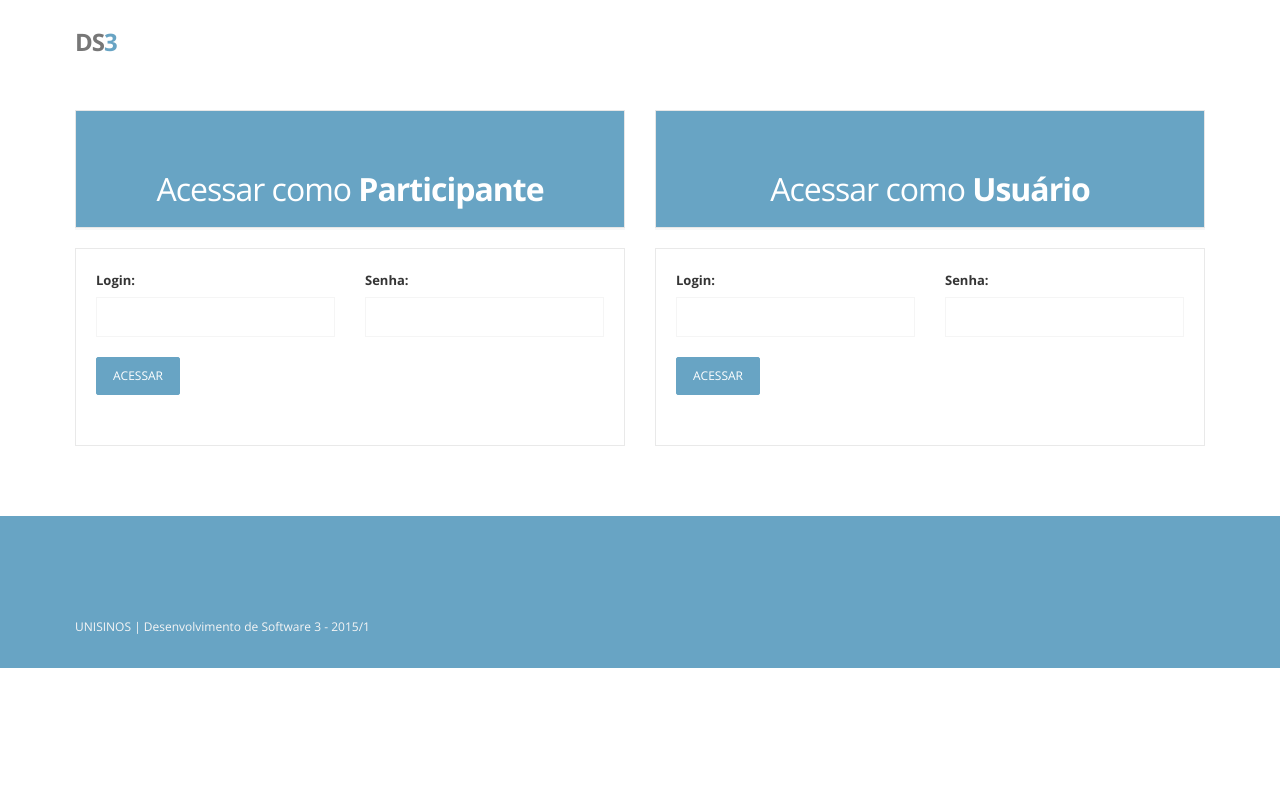
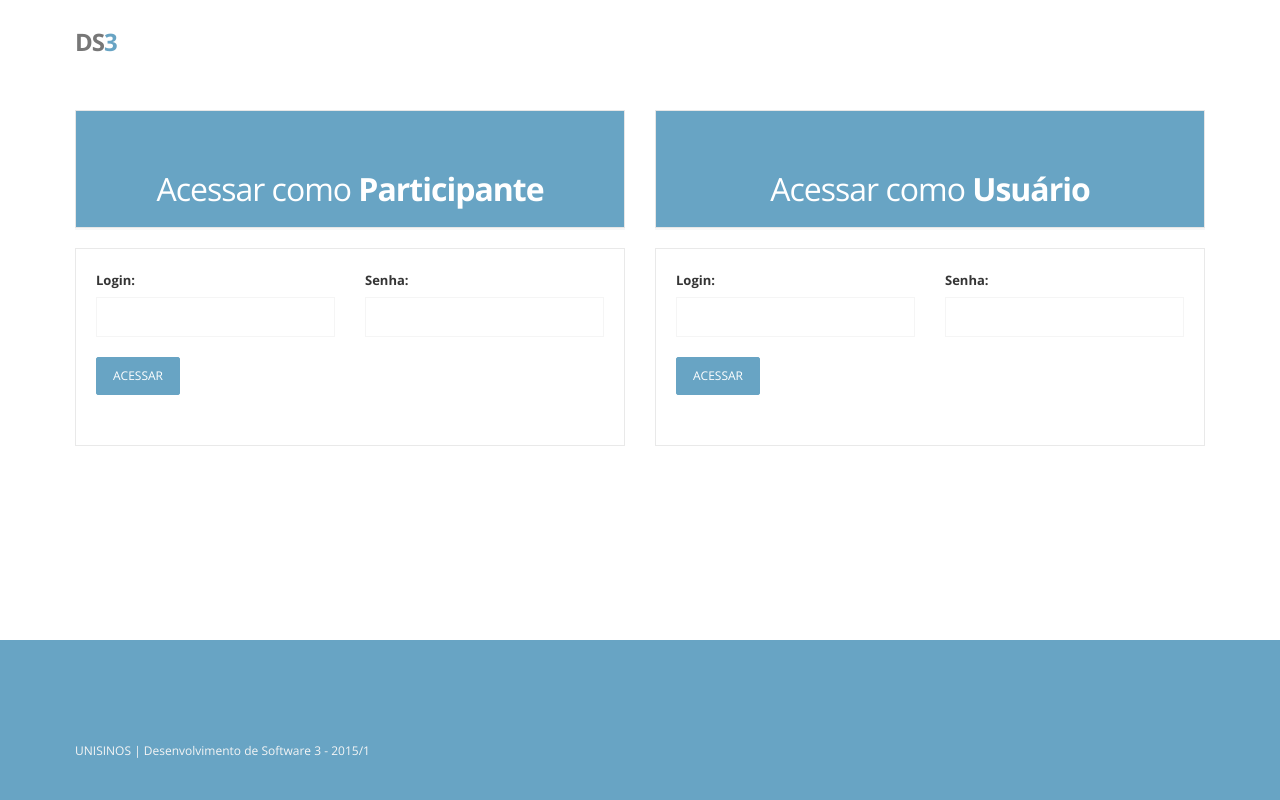
Before and after one commit to FrancieliFoppa/Dev3, a PHP site: page / in a window 1280 px wide. Run offline with PHP 8.4, Linux system fonts and the light colour scheme; some libraries are stand-ins or nearby versions.

Commit message:
Editando estilo da página para fixar o rodapé ao final da página

```diff
--- a/css/skin.css
+++ b/css/skin.css
@@ -216,8 +216,20 @@ ul.clients li:hover {
 
 /* footer */
 footer{
+	position: absolute;
+	bottom: 0;
+	width: 100%;
+	height: 160px;
 	background:#68A4C4;
 }
 #sub-footer{
 	background:#68A4C4;
 }
+
+html {
+  position: relative;
+  min-height: 100%;
+}
+body {
+  margin-bottom: 160px;
+}
```
